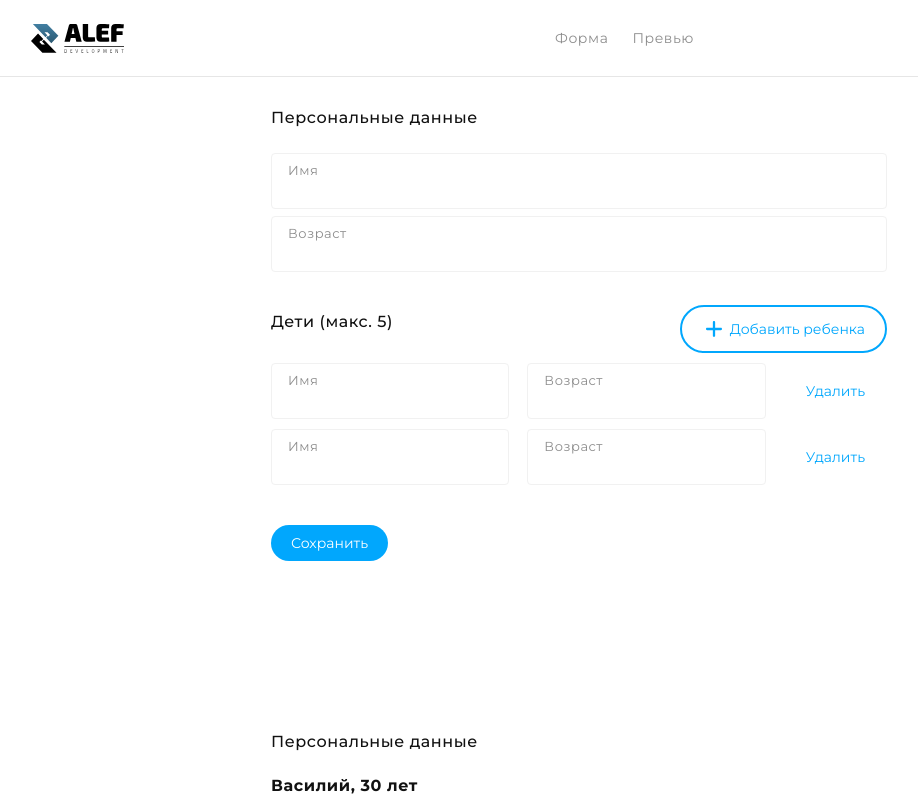
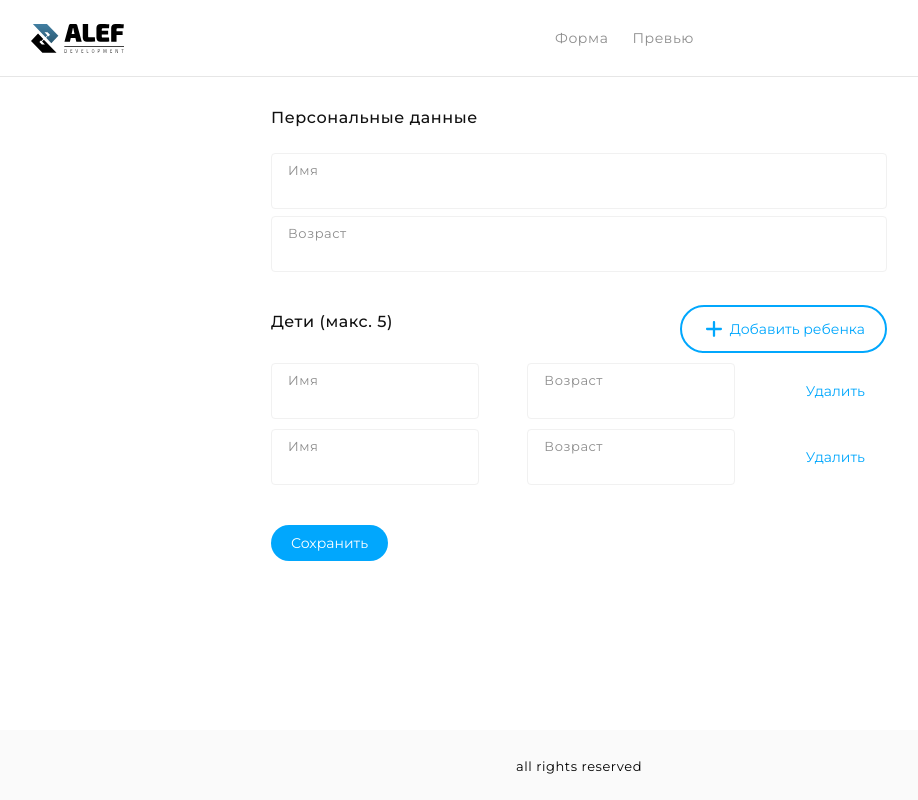
Before and after one commit to Dedal378/vue-alef, a Vue app: page / in a window 1280 px wide. Shown: the top 800 px of the page, without its empty margins (61-979 px from the left). Built offline with nearby package versions, Linux system fonts and the light colour scheme.

Commit message:
refactor components

```diff
--- a/src/App.vue
+++ b/src/App.vue
@@ -1,69 +1,16 @@
 <script setup>
-import Userinfo from './components/Userinfo.vue'
-import BaseInput from './components/BaseInput.vue'
-import ButtonDelete from './components/ButtonDelete.vue'
-import ButtonSave from './components/ButtonSave.vue'
-import ButtonAdd from './components/ButtonAdd.vue'
-import BaseLogo from './components/BaseLogo.vue'
-import BaseList from './components/BaseList.vue'
+import TheHeader from './components/TheHeader.vue'
+import TheFooter from './components/TheFooter.vue'
+import TheMain from './TheMain.vue'
 </script>
 
 <template>
-  <header class="header">
-    <div class="wrapper">
-      <div class="content">
-        <BaseLogo />
-
-        <div class="right">
-          <BaseList />
-        </div>
-      </div>
-    </div>
-  </header>
-
-  <main class="main">
-    <div class="wrapper">
-      <div class="content">
-        <div class="card personal-data">
-          <h3 class="card__title">Персональные данные</h3>
-          <BaseInput title="Имя" />
-          <BaseInput title="Возраст" />
-        </div>
-
-        <div class="card children">
-          <div class="row">
-            <h3 class="card__title">Дети (макс. 5)</h3>
-
-            <ButtonAdd />
-          </div>
-
-          <div class="row">
-            <BaseInput title="Имя" />
-            <BaseInput title="Возраст" />
-
-            <ButtonDelete />
-          </div>
-
-          <div class="row">
-            <BaseInput title="Имя" />
-            <BaseInput title="Возраст" />
-
-            <ButtonDelete />
-          </div>
-
-          <div class="button-save">
-            <ButtonSave />
-          </div>
-        </div>
-
-        <Userinfo />
-      </div>
-    </div>
-  </main>
-
-  <footer class="footer">
-    <a href="#">all rights reserved</a>
-  </footer>
+  <TheHeader />
+  <TheMain />
+  <TheFooter />
+  <!--<BaseCard>
+          <Userinfo />
+        </BaseCard>-->
 </template>
 
 <style lang="scss">
@@ -73,99 +20,4 @@ import BaseList from './components/BaseList.vue'
   width: 100%;
   height: 100%;
 }
-
-.header {
-  position: relative;
-  top: 0;
-  display: flex;
-  align-items: center;
-  min-height: 76px;
-  margin-bottom: 30px;
-  padding: 12px 0;
-  background: #fff;
-  transition: all ease-in 0.5s;
-  box-shadow: 0 1px 0 rgba(17, 17, 17, 0.1);
-  z-index: 20;
-
-  .content {
-    padding: 0 92px;
-
-    @media (max-width: 810px) {
-      padding: 0 20px;
-    }
-
-    .right {
-      flex: 0 1 calc(50% + 24px);
-    }
-  }
-}
-
-.main {
-  .content {
-    flex-direction: column;
-    justify-content: flex-start;
-
-    @media (max-width: 660px) {
-      padding: 0 20px;
-    }
-  }
-
-  .card {
-    display: flex;
-    flex-direction: column;
-    justify-content: space-between;
-    width: 100%;
-    max-width: 616px;
-    min-height: 166px;
-    //row-gap: 10px;
-    margin-bottom: 33px;
-
-    &__title {
-      margin-bottom: 15px;
-    }
-
-    .row {
-      display: flex;
-      flex-direction: row;
-      flex-wrap: wrap;
-      justify-content: space-between;
-      align-items: center;
-      column-gap: 18px;
-      margin-bottom: 10px;
-
-      @media (max-width: 520px) {
-        row-gap: 10px;
-        margin-bottom: 30px;
-      }
-
-      .input-block {
-        flex: 1 1 auto;
-      }
-    }
-  }
-
-  .button-save {
-    margin: 30px 0 136px;
-  }
-
-}
-
-.footer {
-  display: flex;
-  flex-shrink: 0;
-  justify-content: center;
-  align-items: center;
-  align-self: flex-end;
-  width: 100%;
-  height: 76px;
-  margin-top: auto;
-  background: #fafafa;
-  box-shadow: 0 1px 0 rgba(17, 17, 17, 0.1);
-
-  a {
-    color: #000;
-    font-size: 13px;
-    line-height: 16px;
-  }
-}
 </style>
--- /dev/null
+++ b/src/TheMain.vue
@@ -0,0 +1,62 @@
+<script setup>
+import BaseInput from './components/BaseInput.vue'
+import ButtonDelete from './components/ButtonDelete.vue'
+import ButtonSave from './components/ButtonSave.vue'
+import ButtonAdd from './components/ButtonAdd.vue'
+import BaseCard from './components/BaseCard.vue'
+import BaseRow from './components/BaseRow.vue'
+import BaseTitle from './components/BaseTitle.vue'
+</script>
+
+<template>
+  <main class="main">
+    <div class="wrapper">
+      <div class="content">
+        <BaseCard title="Персональные данные">
+          <BaseInput title="Имя" />
+          <BaseInput title="Возраст" />
+        </BaseCard>
+
+        <BaseCard>
+          <BaseRow>
+            <BaseTitle title="Дети (макс. 5)" />
+            <ButtonAdd />
+          </BaseRow>
+
+          <BaseRow>
+            <BaseInput title="Имя" />
+            <BaseInput title="Возраст" />
+            <ButtonDelete />
+          </BaseRow>
+
+          <BaseRow>
+            <BaseInput title="Имя" />
+            <BaseInput title="Возраст" />
+            <ButtonDelete />
+          </BaseRow>
+
+          <div class="button-save">
+            <ButtonSave />
+          </div>
+        </BaseCard>
+      </div>
+    </div>
+  </main>
+</template>
+
+<style lang="scss" scoped>
+.main {
+  .content {
+    flex-direction: column;
+    justify-content: flex-start;
+
+    @media (max-width: 660px) {
+      padding: 0 20px;
+    }
+  }
+
+  .button-save {
+    margin: 30px 0 136px;
+  }
+}
+</style>
--- /dev/null
+++ b/src/components/BaseCard.vue
@@ -0,0 +1,29 @@
+<script setup>
+import BaseTitle from './BaseTitle.vue'
+
+defineProps({
+  title: {
+    type: String,
+    required: false,
+  }
+})
+</script>
+
+<template>
+  <div class="card">
+    <BaseTitle :title="title" />
+    <slot />
+  </div>
+</template>
+
+<style lang="scss" scoped>
+.card {
+  display: flex;
+  flex-direction: column;
+  justify-content: space-between;
+  width: 100%;
+  max-width: 616px;
+  min-height: 166px;
+  margin-bottom: 33px;
+}
+</style>
--- /dev/null
+++ b/src/components/BaseRow.vue
@@ -0,0 +1,38 @@
+<script setup>
+import BaseTitle from './BaseTitle.vue'
+
+defineProps({
+  title: {
+    type: String,
+    required:false,
+  }
+})
+</script>
+
+<template>
+  <div class="row">
+    <BaseTitle :title="title" />
+    <slot />
+  </div>
+</template>
+
+<style lang="scss" scoped>
+.row {
+  display: flex;
+  flex-direction: row;
+  flex-wrap: wrap;
+  justify-content: space-between;
+  align-items: center;
+  column-gap: 18px;
+  margin-bottom: 10px;
+
+  @media (max-width: 520px) {
+    row-gap: 10px;
+    margin-bottom: 30px;
+  }
+
+  .input-block {
+    flex: 1 1 auto;
+  }
+}
+</style>
--- /dev/null
+++ b/src/components/BaseTitle.vue
@@ -0,0 +1,19 @@
+<script setup>
+defineProps({
+  title: {
+    type: String,
+    required: false,
+  }
+})
+</script>
+
+<template>
+  <h3 v-if="title" class="card__title">{{ title }}</h3>
+</template>
+
+<style lang="scss" scoped>
+.card__title {
+  display: inline-flex;
+  margin-bottom: 15px;
+}
+</style>
--- /dev/null
+++ b/src/components/TheFooter.vue
@@ -0,0 +1,26 @@
+<template>
+  <footer class="footer">
+    <a href="#">all rights reserved</a>
+  </footer>
+</template>
+<style lang="scss" scoped>
+
+.footer {
+  display: flex;
+  flex-shrink: 0;
+  justify-content: center;
+  align-items: center;
+  align-self: flex-end;
+  width: 100%;
+  height: 76px;
+  margin-top: auto;
+  background: #fafafa;
+  box-shadow: 0 1px 0 rgba(17, 17, 17, 0.1);
+
+  a {
+    color: #000;
+    font-size: 13px;
+    line-height: 16px;
+  }
+}
+</style>
--- /dev/null
+++ b/src/components/TheHeader.vue
@@ -0,0 +1,46 @@
+<script setup>
+import BaseLogo from './BaseLogo.vue'
+import BaseList from './BaseList.vue'
+</script>
+
+<template>
+  <header class="header">
+    <div class="wrapper">
+      <div class="content">
+        <BaseLogo />
+
+        <div class="right">
+          <BaseList />
+        </div>
+      </div>
+    </div>
+  </header>
+</template>
+<style lang="scss" scoped>
+
+.header {
+  position: relative;
+  top: 0;
+  display: flex;
+  align-items: center;
+  min-height: 76px;
+  margin-bottom: 30px;
+  padding: 12px 0;
+  background: #fff;
+  transition: all ease-in 0.5s;
+  box-shadow: 0 1px 0 rgba(17, 17, 17, 0.1);
+  z-index: 20;
+
+  .content {
+    padding: 0 92px;
+
+    @media (max-width: 810px) {
+      padding: 0 20px;
+    }
+
+    .right {
+      flex: 0 1 calc(50% + 24px);
+    }
+  }
+}
+</style>
```
